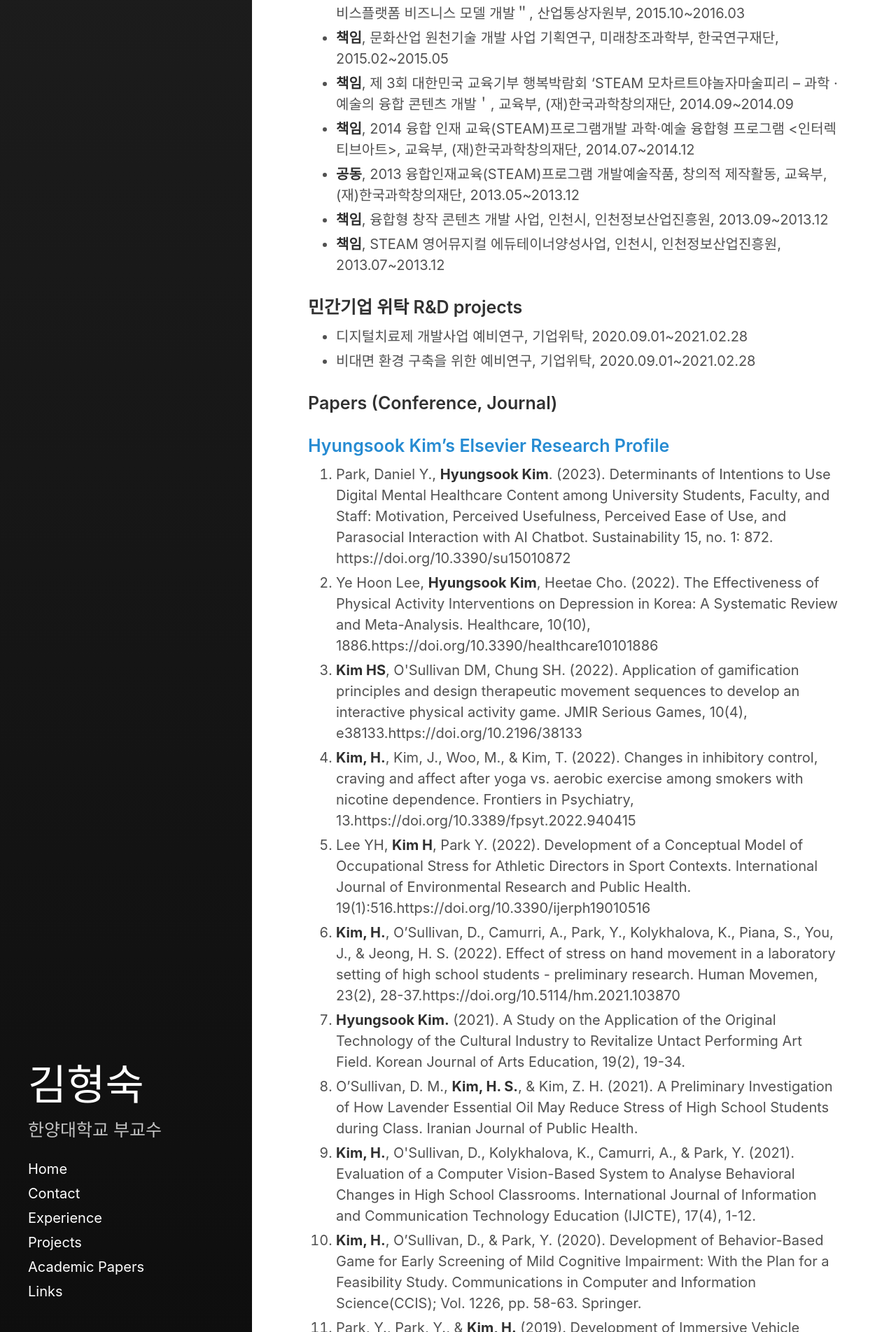
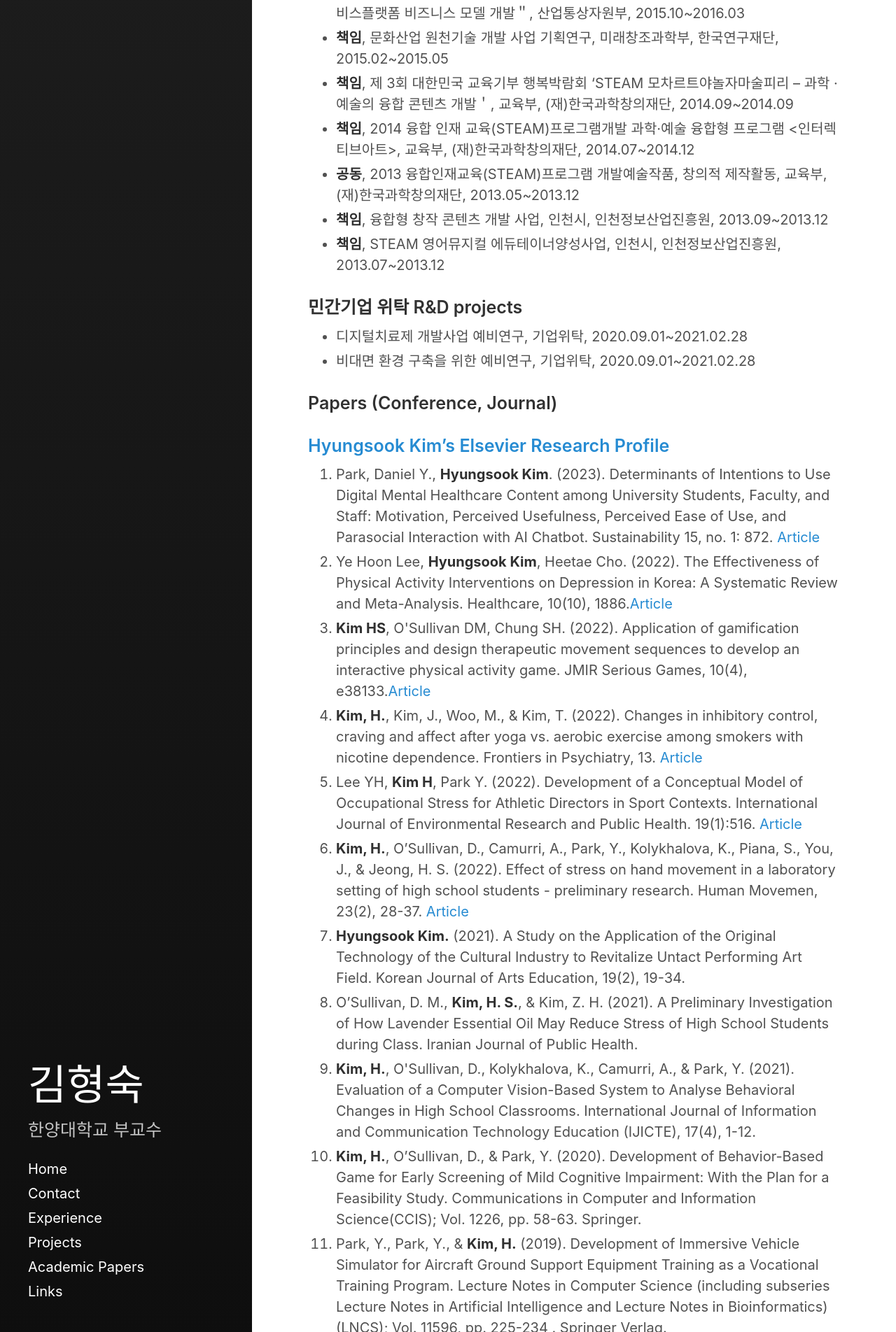
Before and after one commit to Rugger12/hyungsook, a Jekyll site: the page built from _posts/2022-12-29-about-me.md, in a window 1280 px wide. Shown: the part 3096-5000 px from the top of the page at 70% size. Built offline with Jekyll 4.4.1, drawn with Linux system fonts in a browser that asks for light colours.

Commit message:
Update 2022-12-29-about-me.md

```diff
--- a/_posts/2022-12-29-about-me.md
+++ b/_posts/2022-12-29-about-me.md
@@ -79,12 +79,12 @@ excerpt_separator:  <!--more-->
 ### <a href="https://hanyang.elsevierpure.com/en/persons/hyung-sook-kim" target="_blank">Hyungsook Kim's Elsevier Research Profile </a>
 
 <ol>
-  <li>Park, Daniel Y., <strong>Hyungsook Kim</strong>. (2023). Determinants of Intentions to Use Digital Mental Healthcare Content among University Students, Faculty, and Staff: Motivation, Perceived Usefulness, Perceived Ease of Use, and Parasocial Interaction with AI Chatbot. Sustainability 15, no. 1: 872. https://doi.org/10.3390/su15010872</li>
-  <li>Ye Hoon Lee, <strong>Hyungsook Kim</strong>, Heetae Cho. (2022). The Effectiveness of Physical Activity Interventions on Depression in Korea: A Systematic Review and Meta-Analysis. Healthcare, 10(10), 1886.https://doi.org/10.3390/healthcare10101886</li>
-  <li><strong>Kim HS</strong>, O'Sullivan DM, Chung SH. (2022). Application of gamification principles and design therapeutic movement sequences to develop an interactive physical activity game. JMIR Serious Games, 10(4), e38133.https://doi.org/10.2196/38133</li>
-  <li><strong>Kim, H.</strong>, Kim, J., Woo, M., & Kim, T. (2022). Changes in inhibitory control, craving and affect after yoga vs. aerobic exercise among smokers with nicotine dependence. Frontiers in Psychiatry, 13.https://doi.org/10.3389/fpsyt.2022.940415</li>
-  <li>Lee YH, <strong>Kim H</strong>, Park Y. (2022). Development of a Conceptual Model of Occupational Stress for Athletic Directors in Sport Contexts. International Journal of Environmental Research and Public Health. 19(1):516.https://doi.org/10.3390/ijerph19010516</li>
-  <li> <strong>Kim, H.</strong>, O’Sullivan, D., Camurri, A., Park, Y., Kolykhalova, K., Piana, S., You, J., & Jeong, H. S. (2022). Effect of stress on hand movement in a laboratory setting of high school students - preliminary research. Human Movemen, 23(2), 28-37.https://doi.org/10.5114/hm.2021.103870</li>
+  <li>Park, Daniel Y., <strong>Hyungsook Kim</strong>. (2023). Determinants of Intentions to Use Digital Mental Healthcare Content among University Students, Faculty, and Staff: Motivation, Perceived Usefulness, Perceived Ease of Use, and Parasocial Interaction with AI Chatbot. Sustainability 15, no. 1: 872. <a href="https://doi.org/10.3390/su15010872">Article</a></li>
+  <li>Ye Hoon Lee, <strong>Hyungsook Kim</strong>, Heetae Cho. (2022). The Effectiveness of Physical Activity Interventions on Depression in Korea: A Systematic Review and Meta-Analysis. Healthcare, 10(10), 1886.<a href="https://doi.org/10.3390/healthcare10101886">Article</a></li>
+  <li><strong>Kim HS</strong>, O'Sullivan DM, Chung SH. (2022). Application of gamification principles and design therapeutic movement sequences to develop an interactive physical activity game. JMIR Serious Games, 10(4), e38133.<a href="https://doi.org/10.2196/38133">Article</a></li>
+  <li><strong>Kim, H.</strong>, Kim, J., Woo, M., & Kim, T. (2022). Changes in inhibitory control, craving and affect after yoga vs. aerobic exercise among smokers with nicotine dependence. Frontiers in Psychiatry, 13. <a href="https://doi.org/10.3389/fpsyt.2022.940415">Article</a></li>
+  <li>Lee YH, <strong>Kim H</strong>, Park Y. (2022). Development of a Conceptual Model of Occupational Stress for Athletic Directors in Sport Contexts. International Journal of Environmental Research and Public Health. 19(1):516. <a href="https://doi.org/10.3390/ijerph19010516">Article</a></li>
+  <li> <strong>Kim, H.</strong>, O’Sullivan, D., Camurri, A., Park, Y., Kolykhalova, K., Piana, S., You, J., & Jeong, H. S. (2022). Effect of stress on hand movement in a laboratory setting of high school students - preliminary research. Human Movemen, 23(2), 28-37. <a href="https://doi.org/10.5114/hm.2021.103870">Article</a></li>
   <li> <strong>Hyungsook Kim.</strong> (2021). A Study on the Application of the Original Technology of the Cultural Industry to Revitalize Untact Performing Art Field. Korean Journal of Arts Education, 19(2), 19-34.</li>
   <li>O’Sullivan, D. M., <strong>Kim, H. S.</strong>, & Kim, Z. H. (2021). A Preliminary Investigation of How Lavender Essential Oil May Reduce Stress of High School Students during Class. Iranian Journal of Public Health.</li>
   <li><strong>Kim, H.</strong>, O'Sullivan, D., Kolykhalova, K., Camurri, A., & Park, Y. (2021). Evaluation of a Computer Vision-Based System to Analyse Behavioral Changes in High School Classrooms. International Journal of Information and Communication Technology Education (IJICTE), 17(4), 1-12.</li>
```
